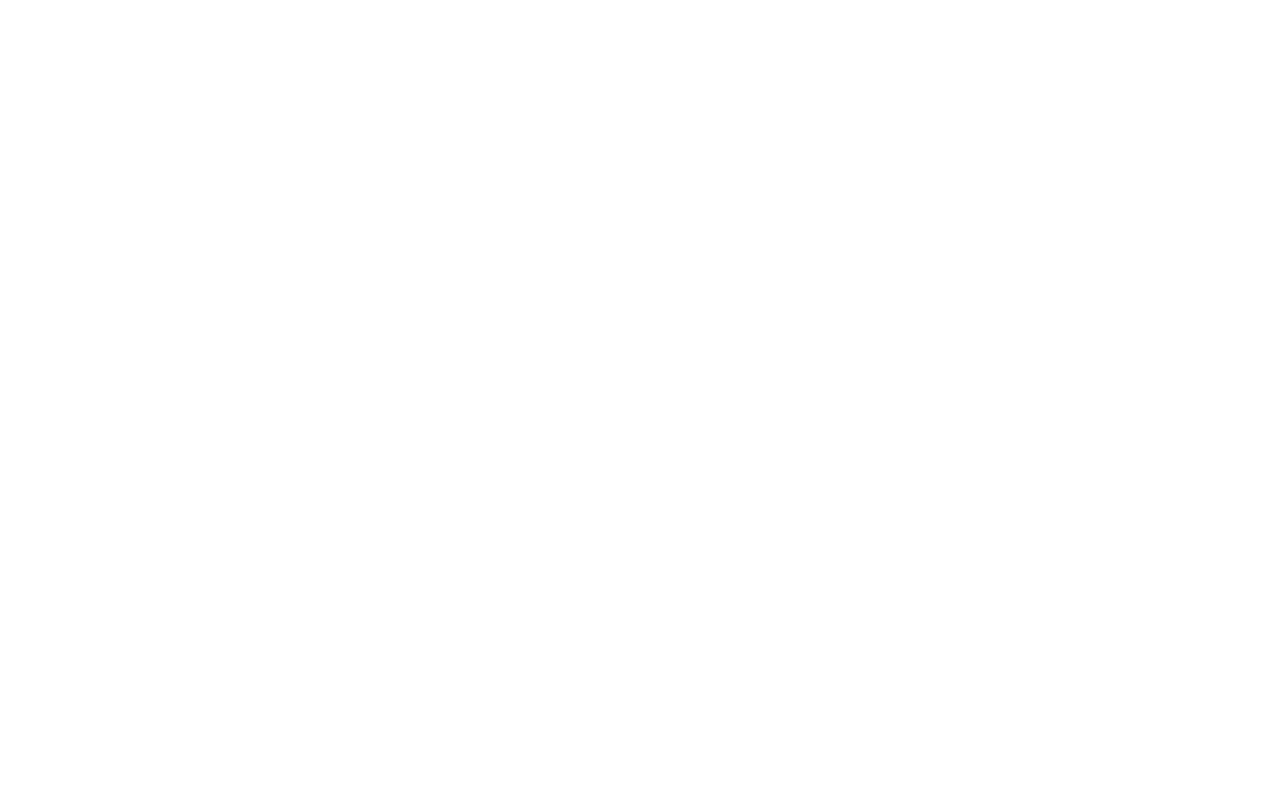
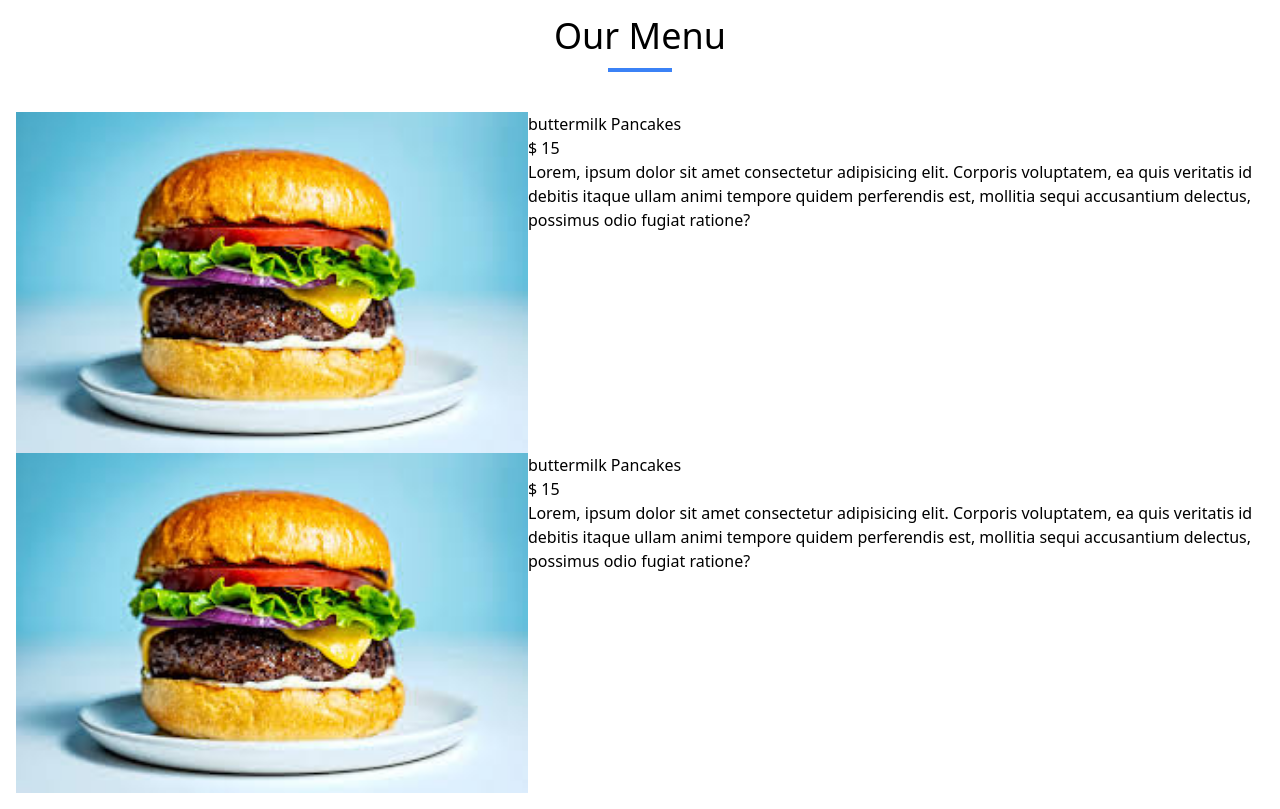
Before and after one commit to Destiny-Chilaka/Restaurant-Sort, a plain HTML site: page index.html in a window 1280 px wide. Drawn offline with Linux system fonts and the light colour scheme.

Commit message:
Worked on somethings

```diff
--- a/index.html
+++ b/index.html
@@ -6,15 +6,57 @@
     <meta http-equiv="X-UA-Compatible" content="IE=edge">
     <meta name="viewport" content="width=device-width, initial-scale=1.0">
     <title>Restaurant Menu </title>
-    <link rel="stylesheet" href="./css/style.css">
     <link rel="preconnect" href="https://fonts.googleapis.com">
     <link rel="preconnect" href="https://fonts.gstatic.com" crossorigin>
     <link href="https://fonts.googleapis.com/css2?family=Cookie&family=Poppins:ital,wght@0,400;0,500;1,300&display=swap"
         rel="stylesheet">
+    <link rel="stylesheet" href="./css/style.css">
 </head>
 
 <body>
+    <section class="menu flex justify-content items-center flex-col w-full p-4">
+        <div class="title mb-10 flex justify-content items-center flex-col">
+            <h2 class="text-4xl mb-3">Our Menu</h2>
+            <span class="underline bg-blue-500 w-16 h-1 block m-auto"> </span>
+            <!-- filter buttons -->
+            <!-- Menu Items -->
+        </div>
+        <div class="section-center ">
+            <!-- single items -->
+            <article class="menu-itemn flex ">
+                <img src="./img/hamburger.jpeg" class="photo w-full h-auto max-w-lg mx-auto" alt="menu-item">
+                <div class="item-info">
+                    <header>
+                        <h4>buttermilk Pancakes</h4>
+                        <h4 class="price">$ 15</h4>
+                    </header>
+                    <p class="item-text">
+                        Lorem, ipsum dolor sit amet consectetur adipisicing elit. Corporis voluptatem, ea quis
+                        veritatis id debitis itaque ullam animi tempore quidem perferendis est, mollitia sequi
+                        accusantium delectus, possimus odio fugiat ratione?
+                    </p>
+                </div>
 
+            </article>
+            <article class="menu-itemn flex ">
+                <img src="./img/hamburger.jpeg" class="photo w-full h-auto max-w-lg mx-auto" alt="menu-item">
+                <div class="item-info">
+                    <header>
+                        <h4>buttermilk Pancakes</h4>
+                        <h4 class="price">$ 15</h4>
+                    </header>
+                    <p class="item-text">
+                        Lorem, ipsum dolor sit amet consectetur adipisicing elit. Corporis voluptatem, ea quis
+                        veritatis id debitis itaque ullam animi tempore quidem perferendis est, mollitia sequi
+                        accusantium delectus, possimus odio fugiat ratione?
+                    </p>
+                </div>
+
+            </article>
+
+        </div>
+
+    </section>
 
     <script src="https://kit.fontawesome.com/52f88a9773.js" crossorigin="anonymous"></script>
     <script src="./js/tailwindcss.js"></script>
```
Also changed, not shown: img/hamburger.jpeg (added).
